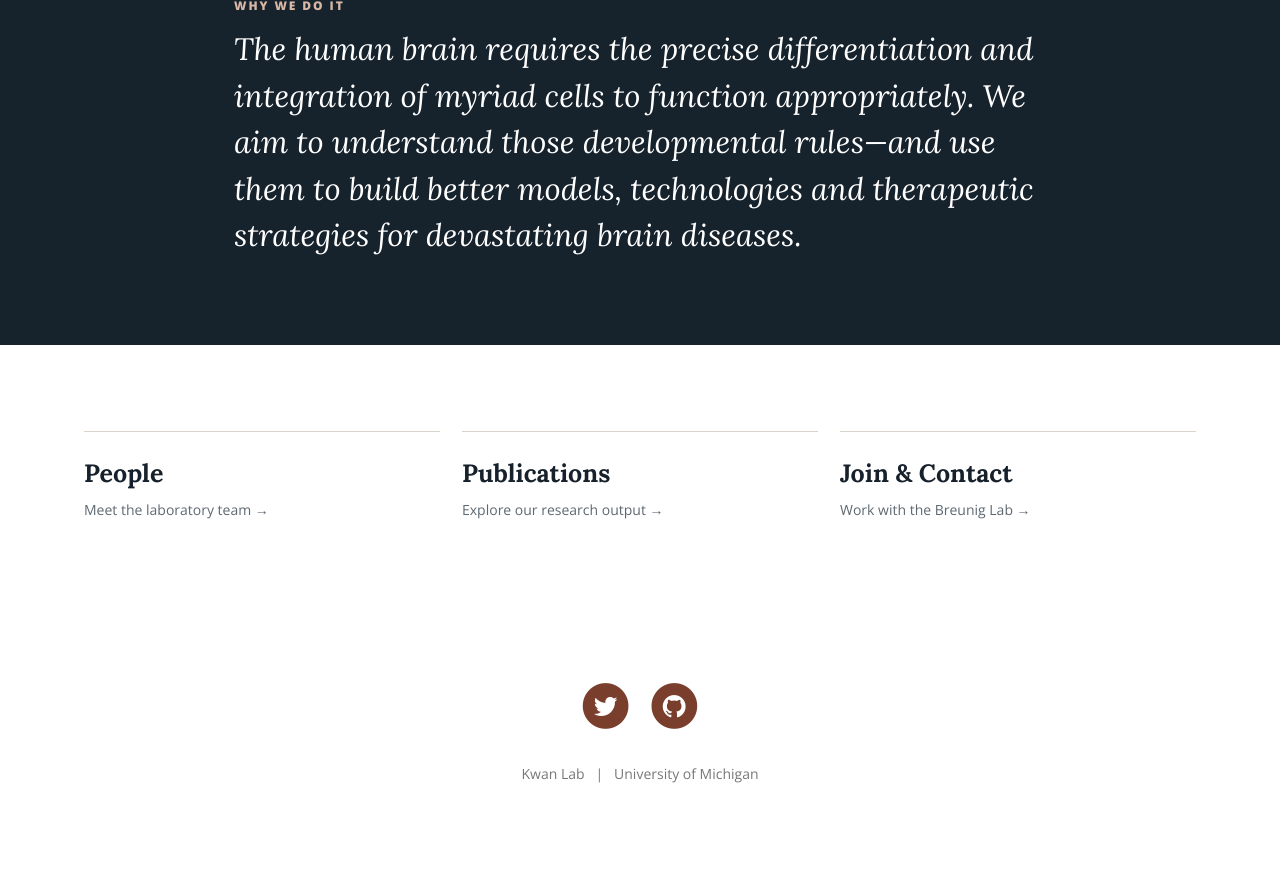
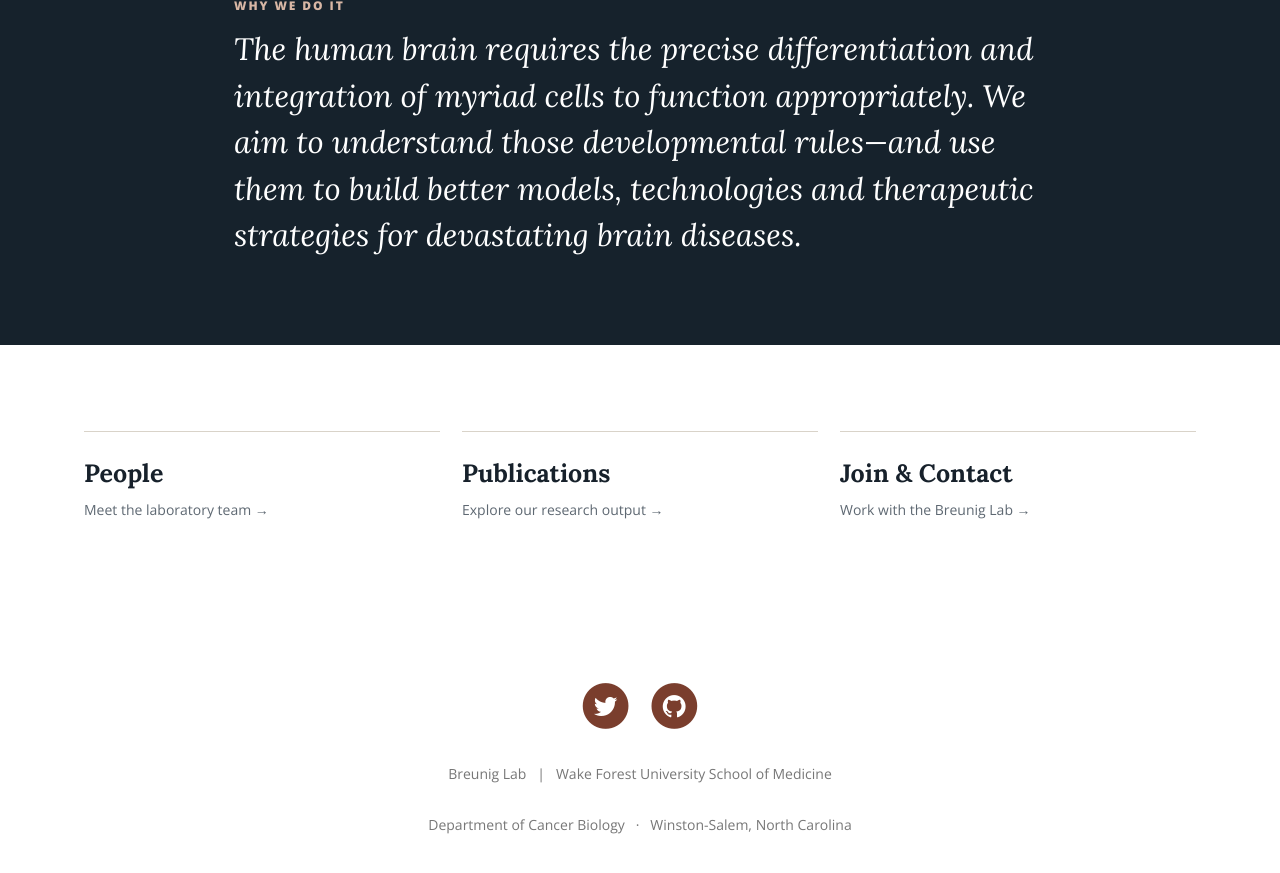
Before and after one commit to JBreunig/website, a Jekyll site: the page built from index.html, in a window 1280 px wide and 900 px high, scrolled down 2058 px. Shown: the top 873 px of the window. Built offline with Jekyll 4.4.1, drawn with Linux system fonts in a browser that asks for light colours; nearby versions of some CDN libraries; before the commit the page ends 2907 px from its top, so only the background shows below that.

Commit message:
Replace inherited Kwan footer

```diff
--- a/_includes/footer.html
+++ b/_includes/footer.html
@@ -6,7 +6,7 @@
                 <ul class="list-inline text-center">
                     {% if site.twitter_username %}
                     <li>
-                        <a href="https://twitter.com/{{ site.twitter_username }}">
+                        <a href="https://twitter.com/{{ site.twitter_username }}" aria-label="Breunig Lab on X/Twitter">
                             <span class="fa-stack fa-lg">
                                 <i class="fa fa-circle fa-stack-2x"></i>
                                 <i class="fa fa-twitter fa-stack-1x fa-inverse"></i>
@@ -14,19 +14,9 @@
                         </a>
                     </li>
                     {% endif %}
-                    {% if site.facebook_username %}
-                    <li>
-                        <a href="https://www.facebook.com/{{ site.facebook_username }}">
-                            <span class="fa-stack fa-lg">
-                                <i class="fa fa-circle fa-stack-2x"></i>
-                                <i class="fa fa-facebook fa-stack-1x fa-inverse"></i>
-                            </span>
-                        </a>
-                    </li>
-                    {% endif %}
                     {% if site.github_username %}
                     <li>
-                        <a href="https://github.com/{{ site.github_username }}">
+                        <a href="https://github.com/{{ site.github_username }}" aria-label="Breunig Lab on GitHub">
                             <span class="fa-stack fa-lg">
                                 <i class="fa fa-circle fa-stack-2x"></i>
                                 <i class="fa fa-github fa-stack-1x fa-inverse"></i>
@@ -34,28 +24,14 @@
                         </a>
                     </li>
                     {% endif %}
-                    {% if site.email_username %}
-                    <li>
-                        <a href="mailto:{{ site.email_username }}">
-                            <span class="fa-stack fa-lg">
-                                <i class="fa fa-circle fa-stack-2x"></i>
-                                <i class="fa fa-envelope fa-stack-1x fa-inverse"></i>
-                            </span>
-                        </a>
-                    </li>
-                    {% endif %}
                 </ul>
-                <p class="copyright text-muted">Kwan Lab &nbsp; | &nbsp; University of Michigan</p>
+                <p class="copyright text-muted">Breunig Lab &nbsp; | &nbsp; Wake Forest University School of Medicine</p>
+                <p class="copyright text-muted">Department of Cancer Biology &nbsp; · &nbsp; Winston-Salem, North Carolina</p>
             </div>
         </div>
     </div>
 </footer>
 
-<!-- jQuery -->
-<script src="{{ "/js/jquery.min.js " | prepend: site.baseurl }}"></script>
-
-<!-- Bootstrap Core JavaScript -->
-<script src="{{ "/js/bootstrap.min.js " | prepend: site.baseurl }}"></script>
-
-<!-- Custom Theme JavaScript -->
-<script src="{{ "/js/clean-blog.min.js " | prepend: site.baseurl }}"></script>
+<script src="https://jbreunig.github.io/website/js/jquery.min.js"></script>
+<script src="https://jbreunig.github.io/website/js/bootstrap.min.js"></script>
+<script src="https://jbreunig.github.io/website/js/clean-blog.min.js"></script>
```
